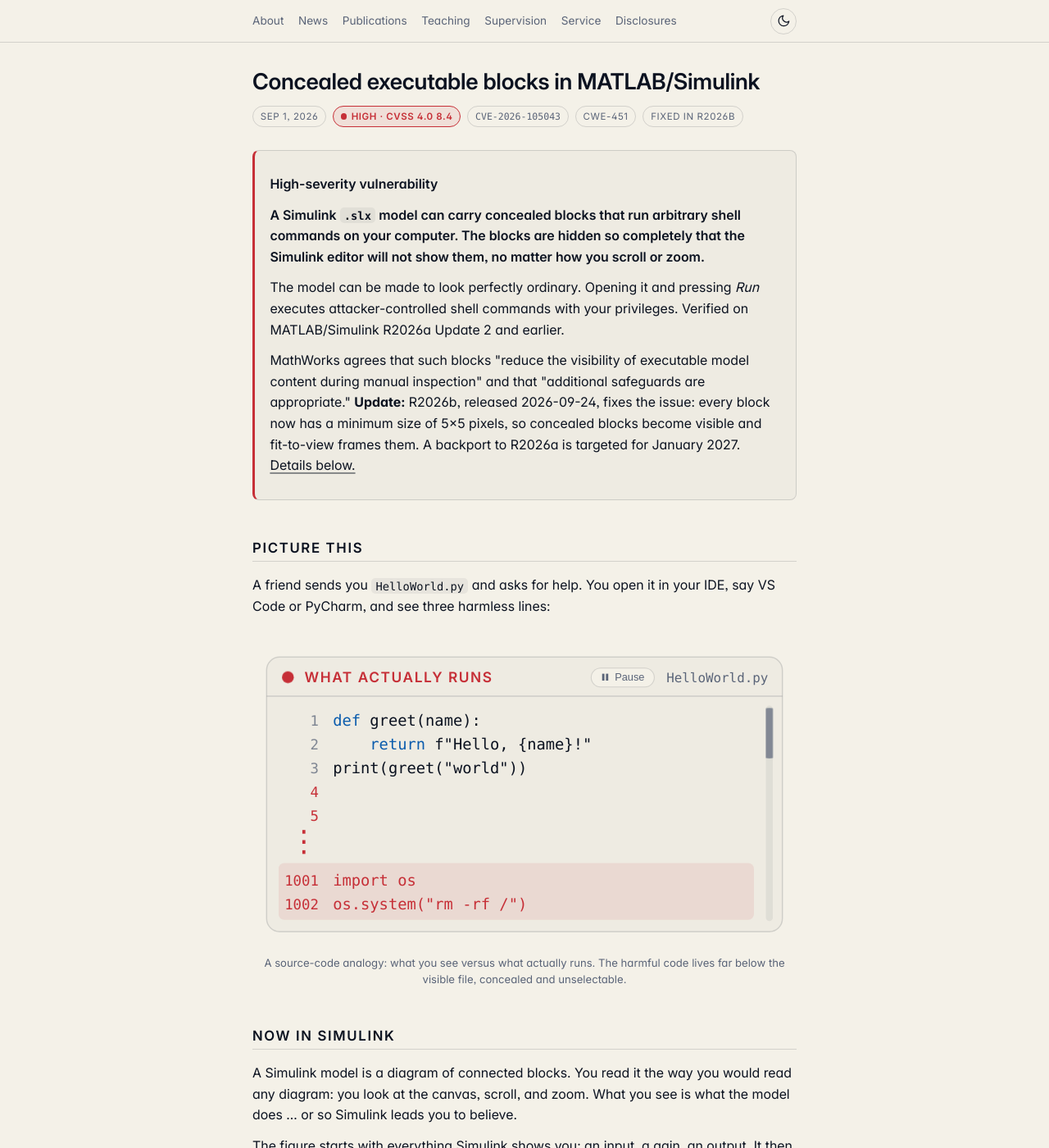
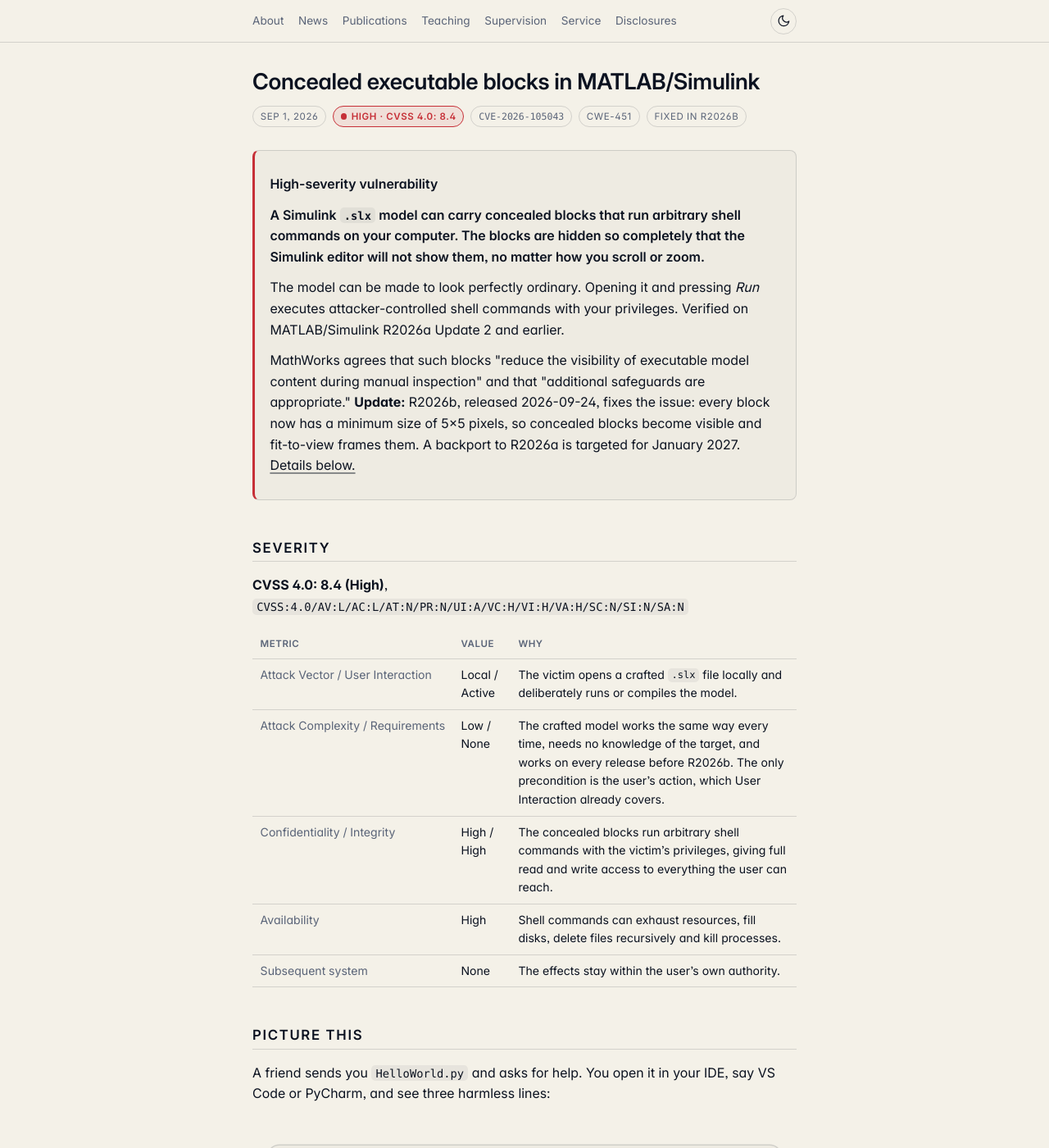
Before and after one commit to lanpirot/lanpirot.github.io, a Jekyll site: the page built from _disclosures/simulink-vulnerability-concealed-blocks.md, in a window 1280 px wide and 1400 px high. Shown: the whole window at 82% size. Built offline with Jekyll 4.4.1, drawn with Linux system fonts in a browser that asks for light colours.

Commit message:
Disclosures: add Severity sections and severity badges on home page
Simulink: realistic CVSS 4.0 8.4 (High) rationale table below the TL;DR.
Tresorit: CVSS 4.0 5.7 (Medium) with the same table, plus a severity badge.
Badge colour now follows the severity level (red for High/Critical,
amber for Medium), and badges also appear in the home page's
Disclosures list.

Co-Authored-By: Claude Opus 5.5 <noreply@anthropic.com>
Claude-Session: https://claude.ai/code/session_019JsfFwR7GLjDf6VUDjRsQx

```diff
--- a/_disclosures/simulink-vulnerability-concealed-blocks.md
+++ b/_disclosures/simulink-vulnerability-concealed-blocks.md
@@ -1,7 +1,7 @@
 ---
 title: "Concealed executable blocks in MATLAB/Simulink"
 date: 2026-09-01
-severity: "High · CVSS 4.0 8.4"
+severity: "High · CVSS 4.0: 8.4"
 cve: "CVE-2026-105043"
 cwe: "CWE-451"
 product: "MATLAB / Simulink"
@@ -16,6 +16,18 @@ image: /assets/img/disclosure-simulink-concealed-blocks.png
   <p>The model can be made to look perfectly ordinary. Opening it and pressing <em>Run</em> executes attacker-controlled shell commands with your privileges. Verified on MATLAB/Simulink R2026a Update 2 and earlier.</p>
   <p>MathWorks agrees that such blocks "reduce the visibility of executable model content during manual inspection" and that "additional safeguards are appropriate." <strong>Update:</strong> R2026b, released 2026-09-24, fixes the issue: every block now has a minimum size of 5×5 pixels, so concealed blocks become visible and fit-to-view frames them. A backport to R2026a is targeted for January 2027. <a href="#update-fixed-in-r2026b">Details below.</a></p>
 </div>
+
+## Severity
+
+**CVSS 4.0: 8.4 (High)**, `CVSS:4.0/AV:L/AC:L/AT:N/PR:N/UI:A/VC:H/VI:H/VA:H/SC:N/SI:N/SA:N`
+
+| Metric | Value | Why |
+|---|---|---|
+| Attack Vector / User Interaction | Local / Active | The victim opens a crafted `.slx` file locally and deliberately runs or compiles the model. |
+| Attack Complexity / Requirements | Low / None | The crafted model works the same way every time, needs no knowledge of the target, and works on every release before R2026b. The only precondition is the user's action, which User Interaction already covers. |
+| Confidentiality / Integrity | High / High | The concealed blocks run arbitrary shell commands with the victim's privileges, giving full read and write access to everything the user can reach. |
+| Availability | High | Shell commands can exhaust resources, fill disks, delete files recursively and kill processes. |
+| Subsequent system | None | The effects stay within the user's own authority. |
 
 ## Picture this
 
--- a/_includes/section-disclosures.html
+++ b/_includes/section-disclosures.html
@@ -5,6 +5,7 @@
     {%- for d in items -%}
       <li>
         <strong><a href="{{ d.url | relative_url }}">{{ d.title }}</a></strong>
+        {%- if d.severity %} <span class="disc-badge sev-{{ d.severity | split: " " | first | downcase }}"><span class="dot"></span>{{ d.severity }}</span>{% endif %}
         <div class="meta">{{ d.product }}{% if d.date %} &middot; {{ d.date | date: "%b %Y" }}{% endif %}{% if d.cve %} &middot; {{ d.cve }}{% endif %}</div>
       </li>
     {%- endfor -%}
--- a/_layouts/disclosure.html
+++ b/_layouts/disclosure.html
@@ -5,7 +5,7 @@ layout: default
   <h1>{{ page.title }}</h1>
   <div class="disc-meta">
     {%- if page.date %}<span class="disc-badge">{{ page.date | date: "%b %-d, %Y" }}</span>{% endif -%}
-    {%- if page.severity %}<span class="disc-badge sev-crit"><span class="dot"></span>{{ page.severity }}</span>{% endif -%}
+    {%- if page.severity %}<span class="disc-badge sev-{{ page.severity | split: " " | first | downcase }}"><span class="dot"></span>{{ page.severity }}</span>{% endif -%}
     {%- if page.cve %}<span class="disc-badge mono">{{ page.cve }}</span>{% endif -%}
     {%- if page.cwe %}<span class="disc-badge">{{ page.cwe }}</span>{% endif -%}
     {%- if page.status %}<span class="disc-badge">{{ page.status }}</span>{% endif -%}
--- a/assets/css/style.css
+++ b/assets/css/style.css
@@ -546,6 +546,8 @@ footer {
 :root {
   --disc-danger: #c62f37;
   --disc-danger-bg: rgba(198, 47, 55, 0.09);
+  --disc-warn: #a35a00;
+  --disc-warn-bg: rgba(214, 130, 20, 0.11);
   --disc-ok: #1a7f37;
   --disc-ok-bg: rgba(26, 127, 55, 0.09);
   --disc-code-bg: rgba(11, 18, 32, 0.05);
@@ -555,6 +557,8 @@ footer {
 [data-theme="dark"] {
   --disc-danger: #ff6b6f;
   --disc-danger-bg: rgba(255, 107, 111, 0.13);
+  --disc-warn: #f2a93b;
+  --disc-warn-bg: rgba(242, 169, 59, 0.13);
   --disc-ok: #4ac26b;
   --disc-ok-bg: rgba(74, 194, 107, 0.11);
   --disc-code-bg: rgba(244, 241, 232, 0.06);
@@ -585,10 +589,17 @@ footer {
   white-space: nowrap;
 }
 .disc-badge.mono { font-family: ui-monospace, SFMono-Regular, Menlo, Consolas, monospace; text-transform: none; letter-spacing: 0; }
-.disc-badge.sev-crit {
+.disc-badge.sev-critical,
+.disc-badge.sev-high {
   color: var(--disc-danger);
   border-color: var(--disc-danger);
   background: var(--disc-danger-bg);
+  font-weight: 600;
+}
+.disc-badge.sev-medium {
+  color: var(--disc-warn);
+  border-color: var(--disc-warn);
+  background: var(--disc-warn-bg);
   font-weight: 600;
 }
 .disc-badge .dot { width: 0.45rem; height: 0.45rem; border-radius: 999px; background: currentColor; }
```
Also changed, not shown: _disclosures/tresorit-daemon-symlink-dos.md (+15 -0 lines).
